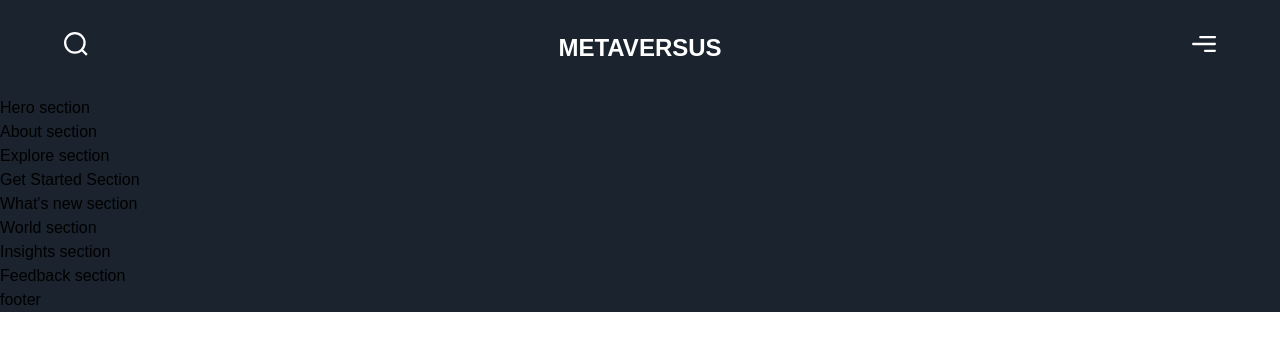
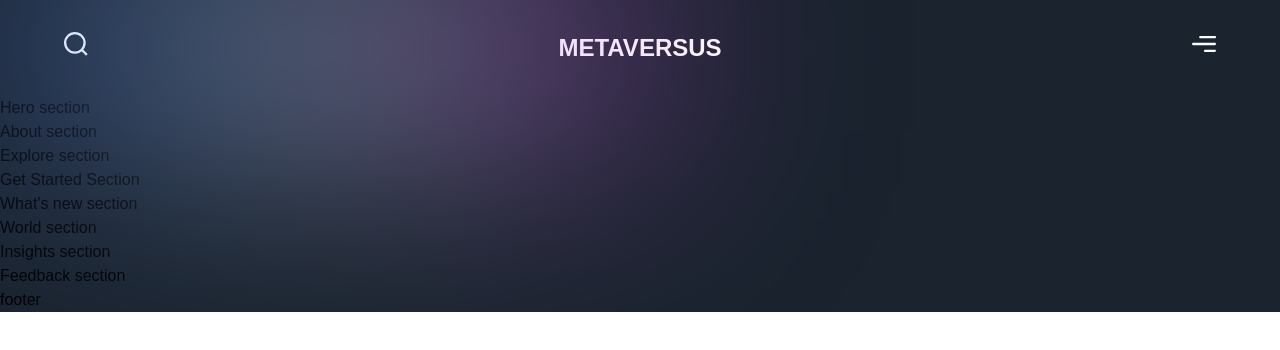
Before and after one commit to Wtheodoro/metaversus-sage, a Next.js app: page / in a window 1280 px wide. Shown: the top 350 px of the page. Built offline with nearby package versions, Linux system fonts and the light colour scheme; a web font is replaced by a local one.

Commit message:
fix: navbar gradient

```diff
--- a/components/Navbar.jsx
+++ b/components/Navbar.jsx
@@ -13,7 +13,7 @@
     whileInView='show'
     className={`${styles.xPaddings} py-8 relative`}
   >
-    <div className='absolute w-[50%] inset-0' />
+    <div className='absolute w-[50%] inset-0 gradient-01' />
     <div className={`${styles.innerWidth} mx-auto flex justify-between gap-8`}>
       <img src='/search.svg' alt='search' className='w-6 h-6 object-contain' />
       <h2 className='font-extrabold text-2xl leading-8 text-white'>
```
